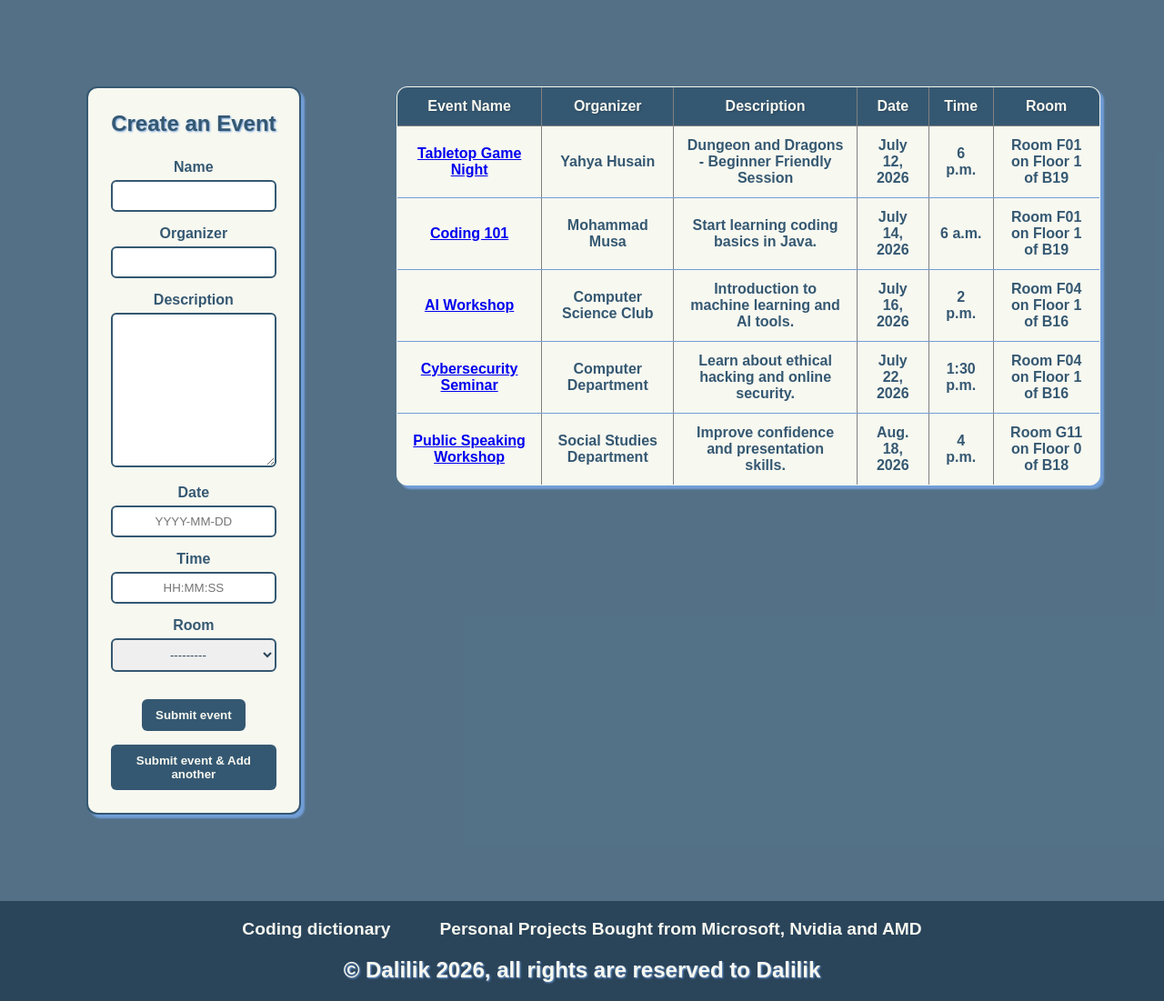
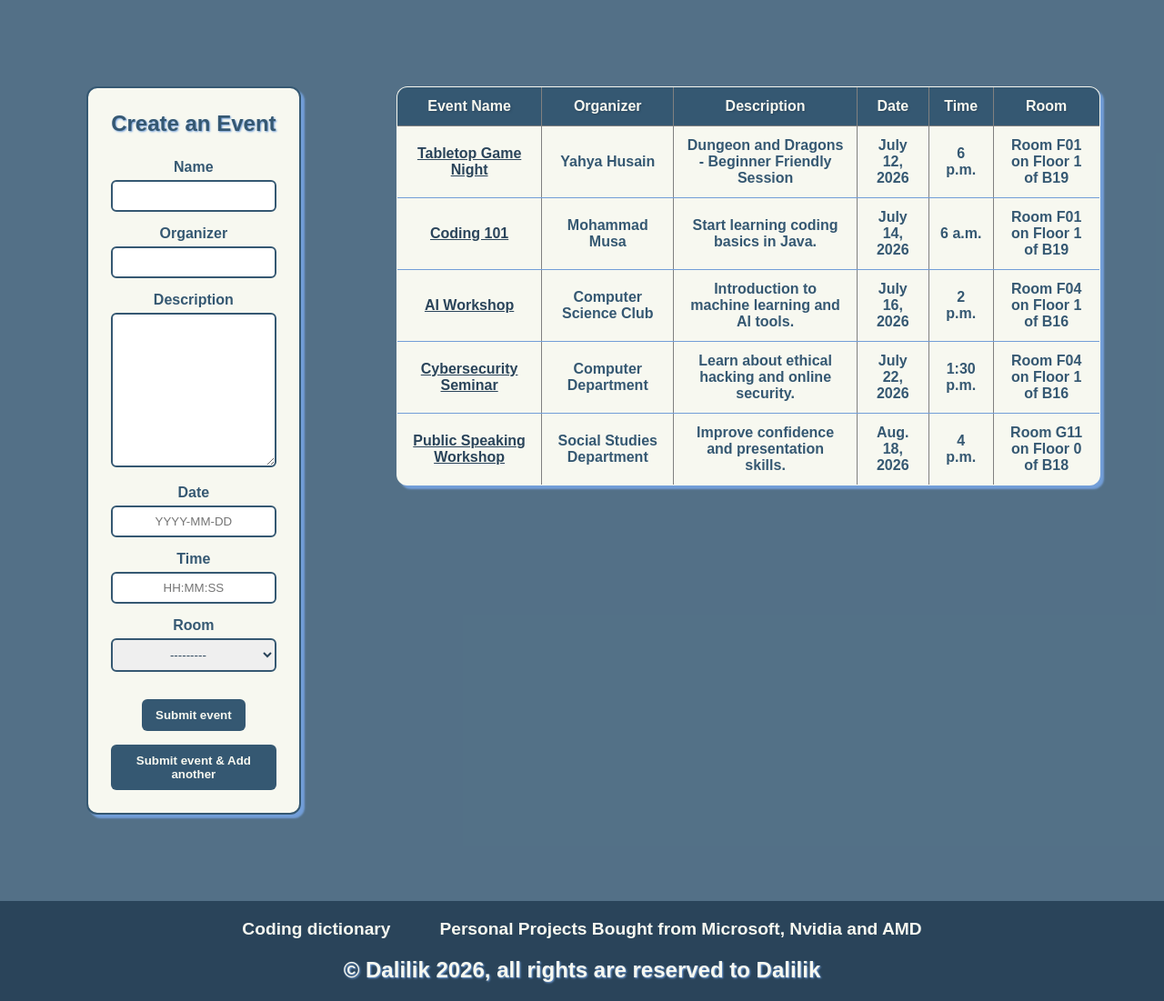
Before and after one commit to CatFlab/Internet-Programming, a Django app: page /Event.html in a window 1280 px wide. Shown: the part 87-1188 px from the top of the page at 91% size. Run offline with Django 5.2, Linux system fonts and the light colour scheme; data comes from the database, SQL or seed files in the repository.

Commit message:
simple CSS added and class for event_name

```diff
--- a/pages2/templates/Event/Event.html
+++ b/pages2/templates/Event/Event.html
@@ -31,7 +31,7 @@
                 {% for event in events %}
                     <tr>
                         <td>
-                            <a href="{% url 'event_detail' event.id %}">
+                            <a href="{% url 'event_detail' event.id %}" class="event-name">
                                 {{ event.name }}
                             </a>
                         </td>
--- a/pages2/templates/static/css/stylesheet.css
+++ b/pages2/templates/static/css/stylesheet.css
@@ -466,3 +466,13 @@ footer
 {
     background:#2a445a;
 }
+.event-name
+{
+    color: #2a445a;
+    font-weight: bolder;
+}
+
+.event-name:hover
+{
+    color: #729ed8;
+}
```
